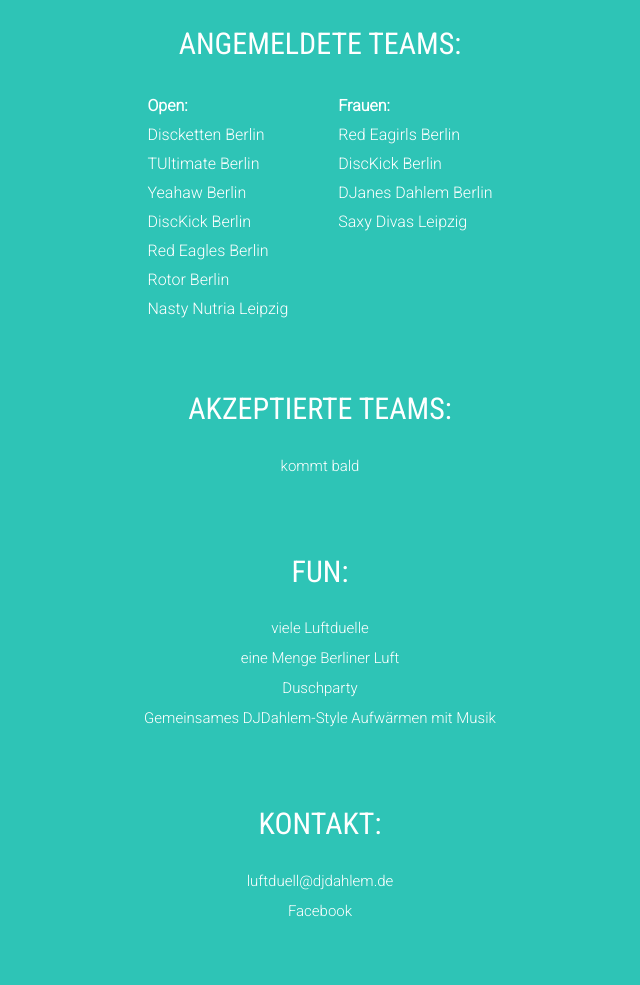
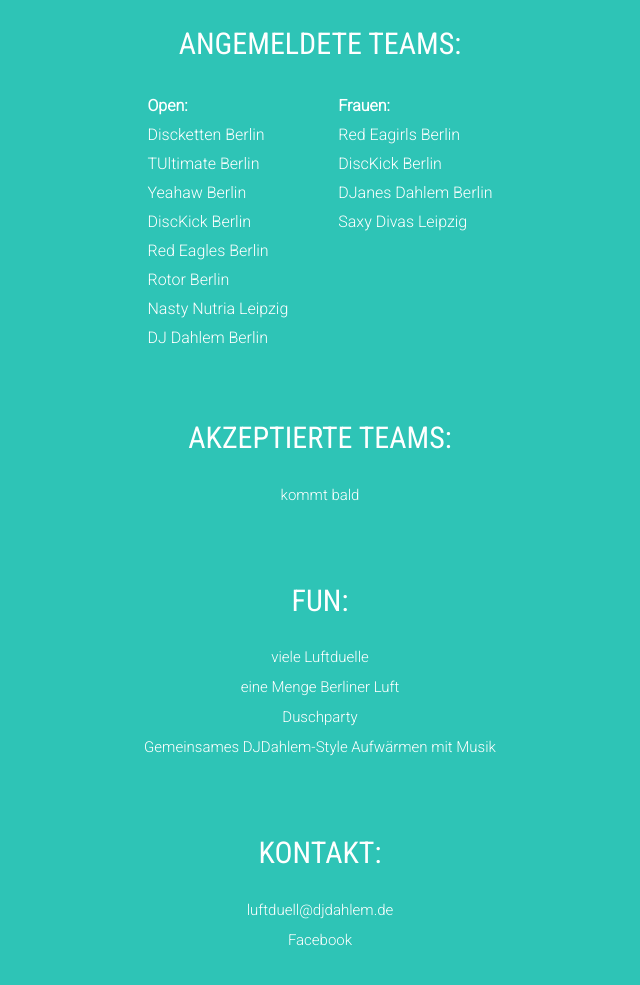
Before and after one commit to ulbka/BLD3k, a plain HTML site: page index.html in a window 1280 px wide. Shown: the part 770-1755 px from the top of the page, without its empty margins (320-960 px from the left). Drawn offline with nearby package versions, Linux system fonts and the light colour scheme.

Commit message:
added DJ Dahlem team

```diff
--- a/index.html
+++ b/index.html
@@ -76,6 +76,10 @@
             <td> Nasty Nutria Leipzig </td>
             <td> </td>
         </tr>
+        <tr>
+            <td> DJ Dahlem Berlin </td>
+            <td> </td>
+        </tr>
     </table>
 
 </div>
```
